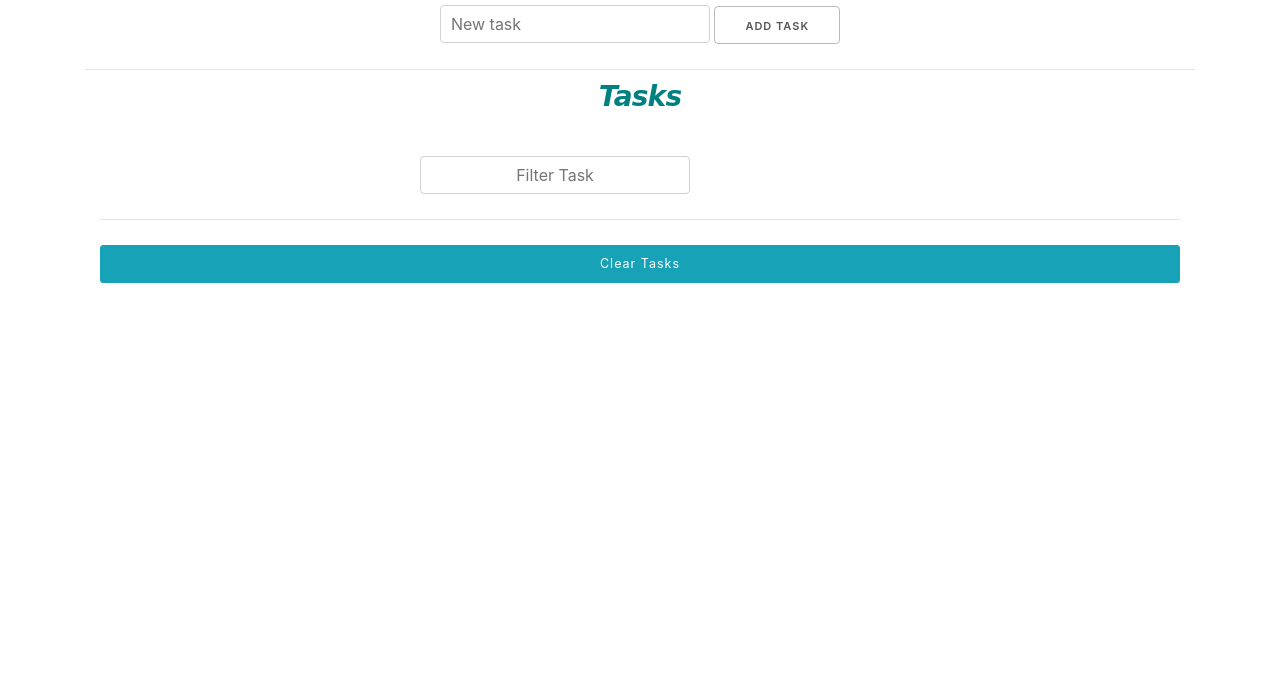
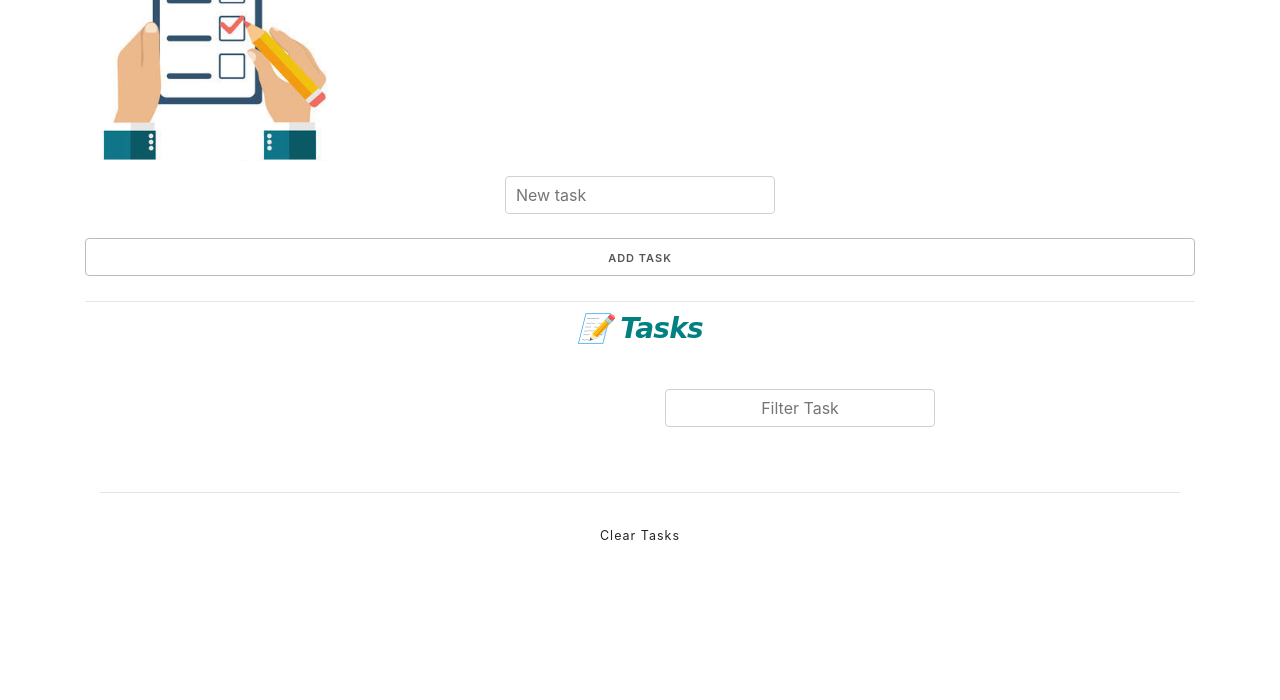
Before and after one commit to nowshin94/Task_List, a plain HTML site: page index.html in a window 1280 px wide. Shown: the part 100-800 px from the top of the page. Drawn offline with nearby package versions, Linux system fonts and the light colour scheme.

Commit message:
Update index.html

```diff
--- a/index.html
+++ b/index.html
@@ -19,18 +19,41 @@
       <br />
       <hr />
       <br />
-      <h3 id="title_three">Task List</h3>
+      <div class="container">
+        <div class="row">
+          <div id="img1" class="col-sm-4">
+            <img
+              src="/IMG/task.jpg"
+              alt=""
+              srcset=""
+              height="210px"
+              width="230px"
+            />
+          </div>
+          <div class="col-sm-2"></div>
+          <div class="col-sm-4">
+            <h3 id="title_three">Task List</h3>
+          </div>
+        </div>
+      </div>
       <br />
       <form action="" id="task_form">
         <input type="text" id="new_task" placeholder="New task" />
-        <input type="submit" value="Add Task" />
+        <br />
+        <br />
+        <input
+          id="butt1"
+          class="btn btn-lg btn-block"
+          type="submit"
+          value="Add Task"
+        />
       </form>
       <hr />
-      <h4 id="title_four">Tasks</h4>
+      <h4 id="title_four">📝 Tasks</h4>
       <br /><br />
       <div class="container">
         <div id="row_one" class="row">
-          <div class="col-sm-5">
+          <div class="col">
             <input
               type="text"
               name=""
@@ -38,14 +61,17 @@
               placeholder="Filter Task"
             />
           </div>
-          <div class="col-sm-7"><ul id="tasks"></ul></div>
+        </div>
+        <br /><br />
+        <div class="row">
+          <div class="col"><ul id="tasks"></ul></div>
         </div>
         <br />
         <hr />
         <br />
         <div class="row">
           <div class="col">
-            <button class="btn btn-info btn-lg btn-block" id="clear_task-btn">
+            <button class="btn btn-lg btn-block" id="clear_task-btn">
               Clear Tasks
             </button>
           </div>
```
